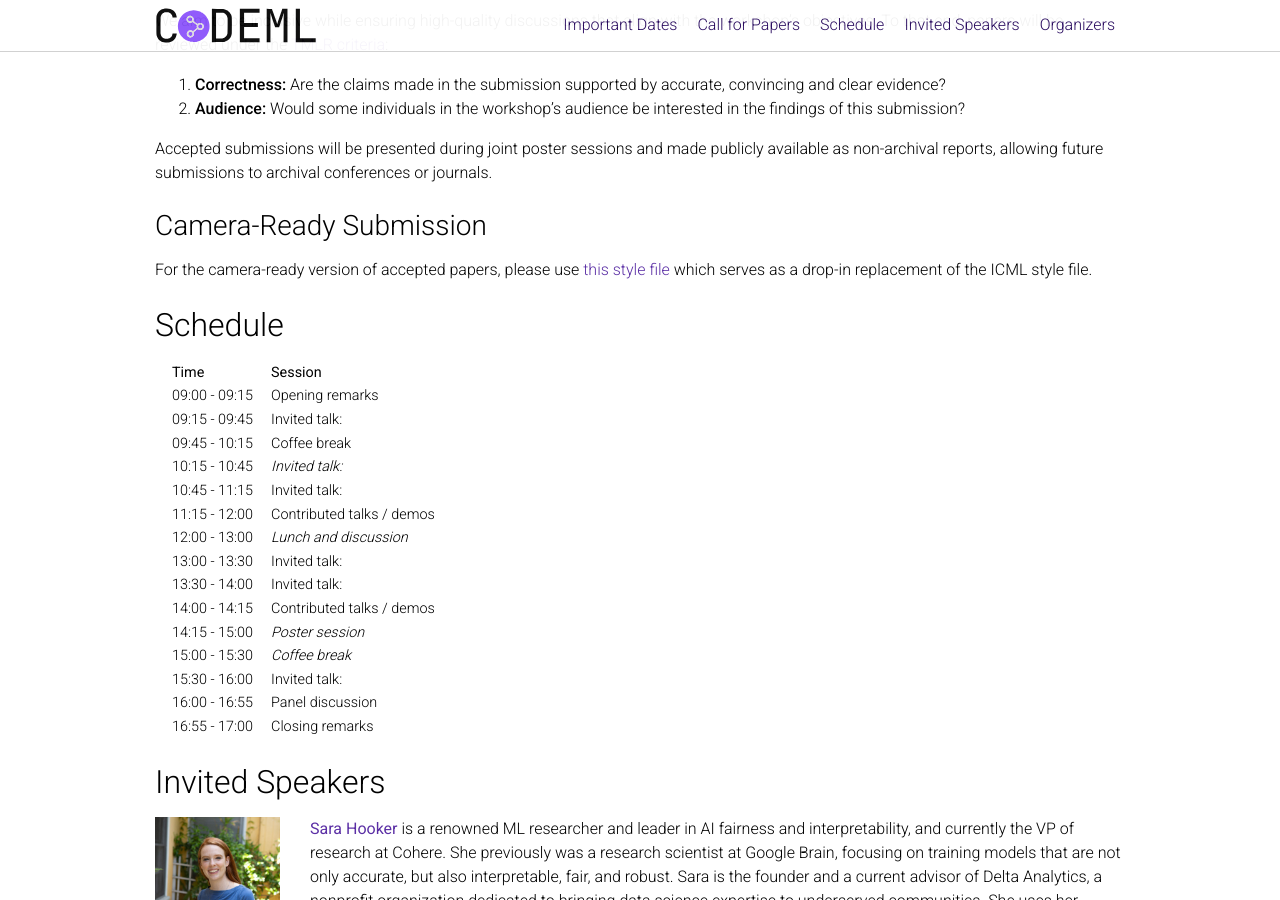
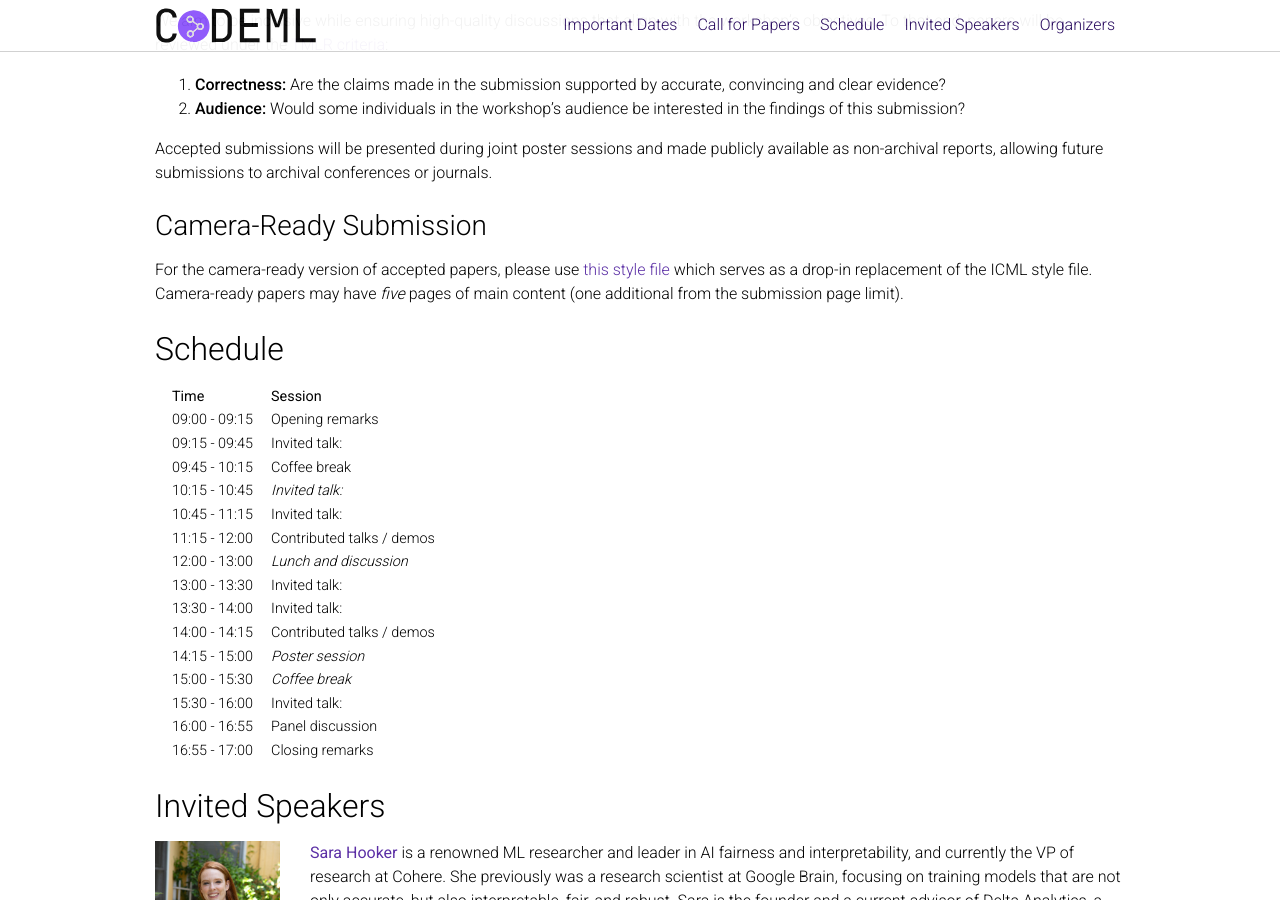
Before and after one commit to codeml-workshop/codeml2025, a Jekyll site: the page built from _pages/about.md, in a window 1280 px wide and 900 px high, scrolled down 2016 px. Built offline with Jekyll 4.4.1, drawn with Linux system fonts in a browser that asks for light colours; nearby versions of some CDN libraries; comment, search, counter and statistics services are not loaded; a style sheet for code colours, icons or effects is not loaded.

Commit message:
camera-ready instructions

```diff
--- a/_pages/about.md
+++ b/_pages/about.md
@@ -87,7 +87,7 @@
 Accepted submissions will be presented during joint poster sessions and made publicly available as non-archival reports, allowing future submissions to archival conferences or journals.
 
 ### Camera-Ready Submission
-For the camera-ready version of accepted papers, please use [this style file](https://github.com/codeml-workshop/codeml2025/blob/main/_data/icml_codeml_2025.sty) which serves as a drop-in replacement of the ICML style file.
+For the camera-ready version of accepted papers, please use [this style file](https://github.com/codeml-workshop/codeml2025/blob/main/_data/icml_codeml_2025.sty) which serves as a drop-in replacement of the ICML style file. Camera-ready papers may have *five* pages of main content (one additional from the submission page limit).
 
 ## Schedule
 
```
